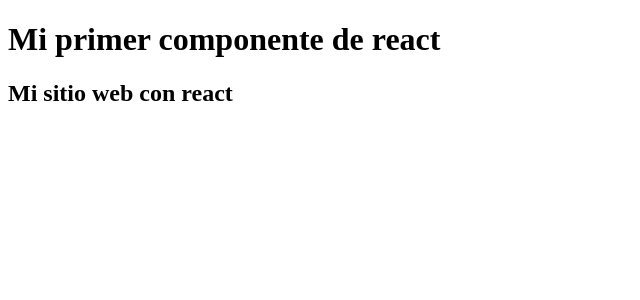
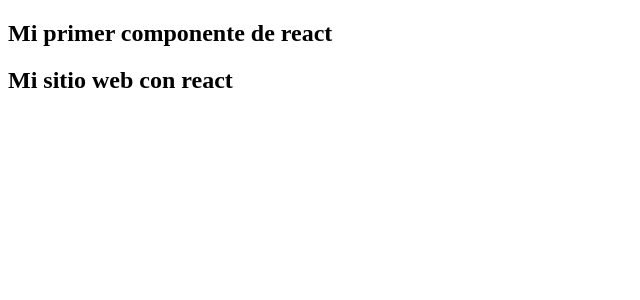
Before and after one commit to amoraga-bit/website, a React (Vite) app: page / in a window 1280 px wide. Shown: the top 300 px of the page, without its empty margins (0-640 px from the left). Built offline with nearby package versions, Linux system fonts and the light colour scheme.

Commit message:
Usando section en lugar de fragment

```diff
--- a/src/App.jsx
+++ b/src/App.jsx
@@ -1,10 +1,10 @@
 import React from 'react';
 const App = () => {
 return (
-  <React.Fragment>
+  <section>
     <h1>Mi primer componente de react</h1>
     <h2>Mi sitio web con react</h2>
-  </React.Fragment>
+  </section>
 )
 
 }
```
